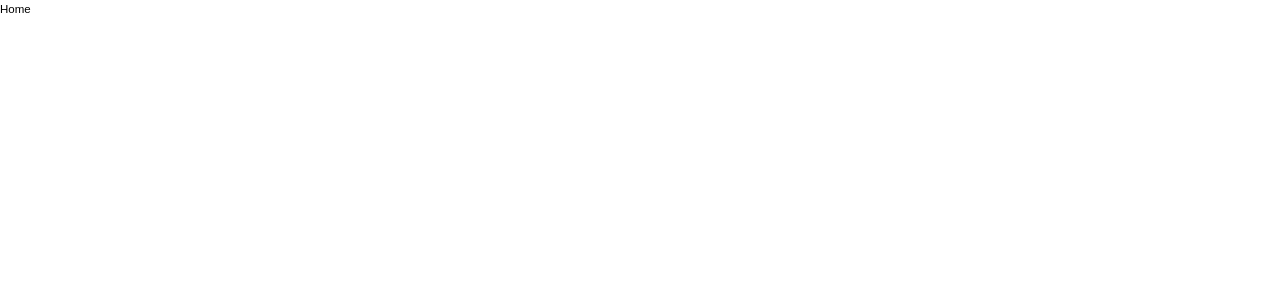
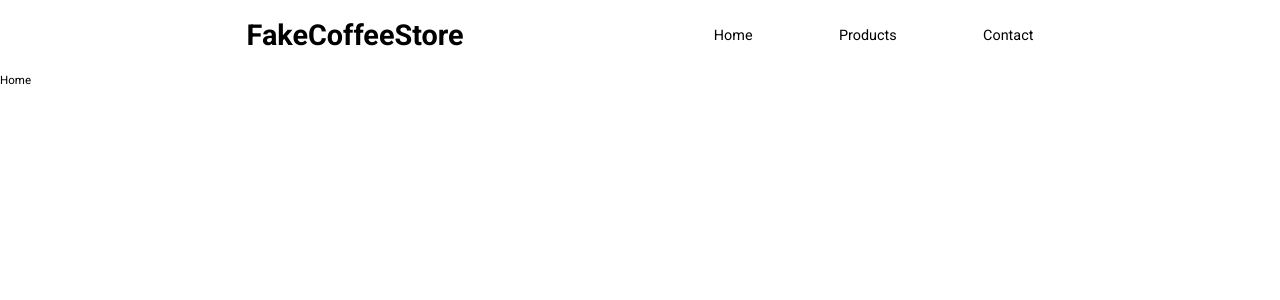
Before and after one commit to djaspir/shopping-cart, a React (Create React App) app: page / in a window 1280 px wide. Shown: the top 300 px of the page. Built offline with nearby package versions, Linux system fonts and the light colour scheme.

Commit message:
Finish Header

```diff
--- a/package.json
+++ b/package.json
@@ -14,6 +14,7 @@
     "@types/styled-components": "^5.1.26",
     "react": "^18.2.0",
     "react-dom": "^18.2.0",
+    "react-icons": "^4.7.1",
     "react-router-dom": "^6.5.0",
     "react-scripts": "5.0.1",
     "styled-components": "^5.3.6",
--- a/public/index.html
+++ b/public/index.html
@@ -7,6 +7,12 @@
     <meta name="theme-color" content="#000000" />
     <meta name="description" content="Fake Coffee Store" />
     <link rel="apple-touch-icon" href="%PUBLIC_URL%/logo192.png" />
+    <link rel="preconnect" href="https://fonts.googleapis.com" />
+    <link rel="preconnect" href="https://fonts.gstatic.com" crossorigin />
+    <link
+      href="https://fonts.googleapis.com/css2?family=Roboto:wght@400;500;700&display=swap"
+      rel="stylesheet"
+    />
     <link rel="manifest" href="%PUBLIC_URL%/manifest.json" />
     <title>Fake Coffee Store</title>
   </head>
--- a/src/App.tsx
+++ b/src/App.tsx
@@ -2,16 +2,20 @@ import { BrowserRouter as Router, Routes, Route } from "react-router-dom";
 import Home from "./pages/Home";
 import Contact from "./pages/Contact";
 import Products from "./pages/Products";
+import Header from "./components/Header";
 
 const App = () => {
   return (
+    <div>
       <Router>
+      <Header />
         <Routes>
           <Route path="/" element={<Home />} />
           <Route path="/products" element={<Products />} />
           <Route path="/contact" element={<Contact />} />
         </Routes>
       </Router>
+    </div>
   );
 };
 
--- /dev/null
+++ b/src/components/Header.tsx
@@ -0,0 +1,25 @@
+import styled from "styled-components";
+import Navbar from "./Navbar";
+
+const HeaderWrapper = styled.header`
+  display: flex;
+  justify-content: space-evenly;
+  align-items: center;
+  gap: 3rem;
+  padding: 2.5rem;
+`
+
+const Logo = styled.h1`
+  font-size: 4rem;
+`
+
+const Header = () => {
+  return (
+    <HeaderWrapper>
+      <Logo>FakeCoffeeStore</Logo>
+      <Navbar />
+    </HeaderWrapper>
+  )
+}
+
+export default Header
--- /dev/null
+++ b/src/components/Navbar.tsx
@@ -0,0 +1,25 @@
+import { Link } from "react-router-dom";
+import styled from "styled-components";
+
+const NavbarWrapper = styled.nav`
+  display: flex;
+  align-items: center;
+  gap: 12rem;
+`;
+
+const StyledLink = styled(Link)`
+  font-size: 2rem;
+  color: #000;
+`;
+
+const Navbar = () => {
+  return (
+    <NavbarWrapper>
+      <StyledLink to="/">Home</StyledLink>
+      <StyledLink to="/products">Products</StyledLink>
+      <StyledLink to="/contact">Contact</StyledLink>
+    </NavbarWrapper>
+  );
+};
+
+export default Navbar;
--- a/src/theme/GlobalStyle.ts
+++ b/src/theme/GlobalStyle.ts
@@ -19,6 +19,7 @@ const GlobalStyle = styled.createGlobalStyle`
     font-family: 'Poppins', sans-serif;
     font-size: 1.6rem;
     background-color: #fff;
+    font-family: 'Roboto', sans-serif;
     /* Footer support */
     margin-bottom: 5.2rem;
   }
```
Also changed, not shown: tsconfig.json (+2 -8 lines), 1 other file (tests, documents, lock files or other folders). Lines whose indentation alone changed are shown as unchanged.
